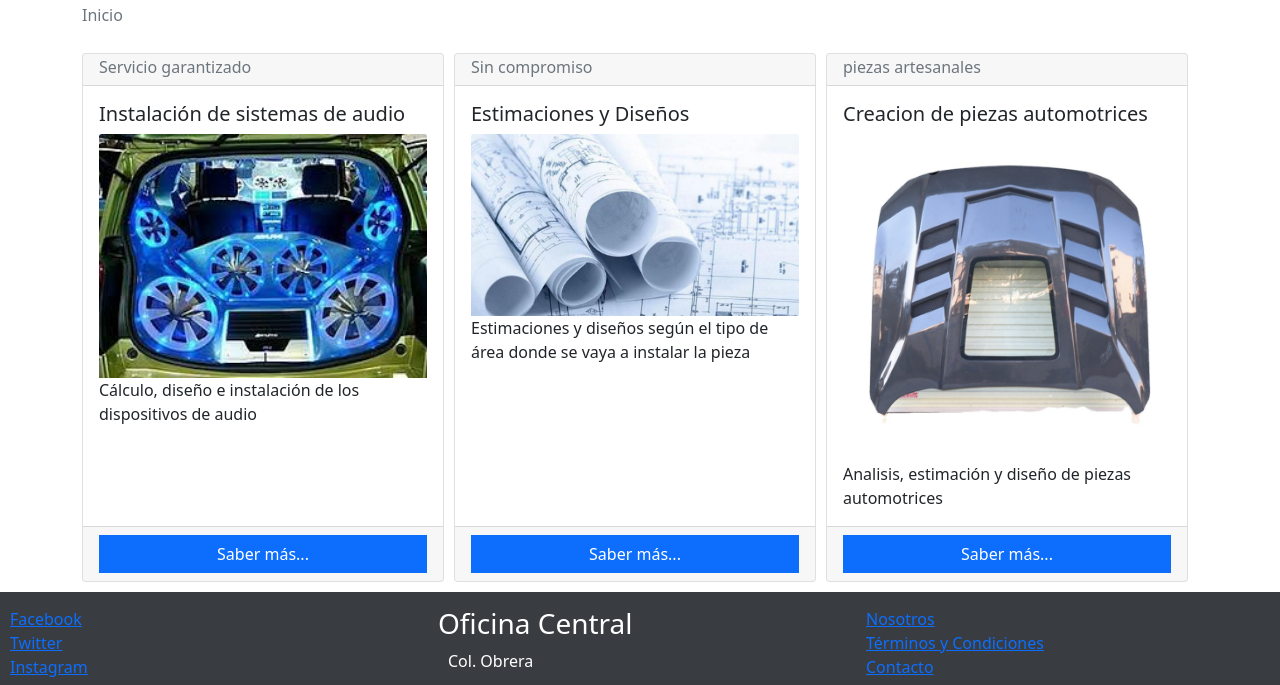
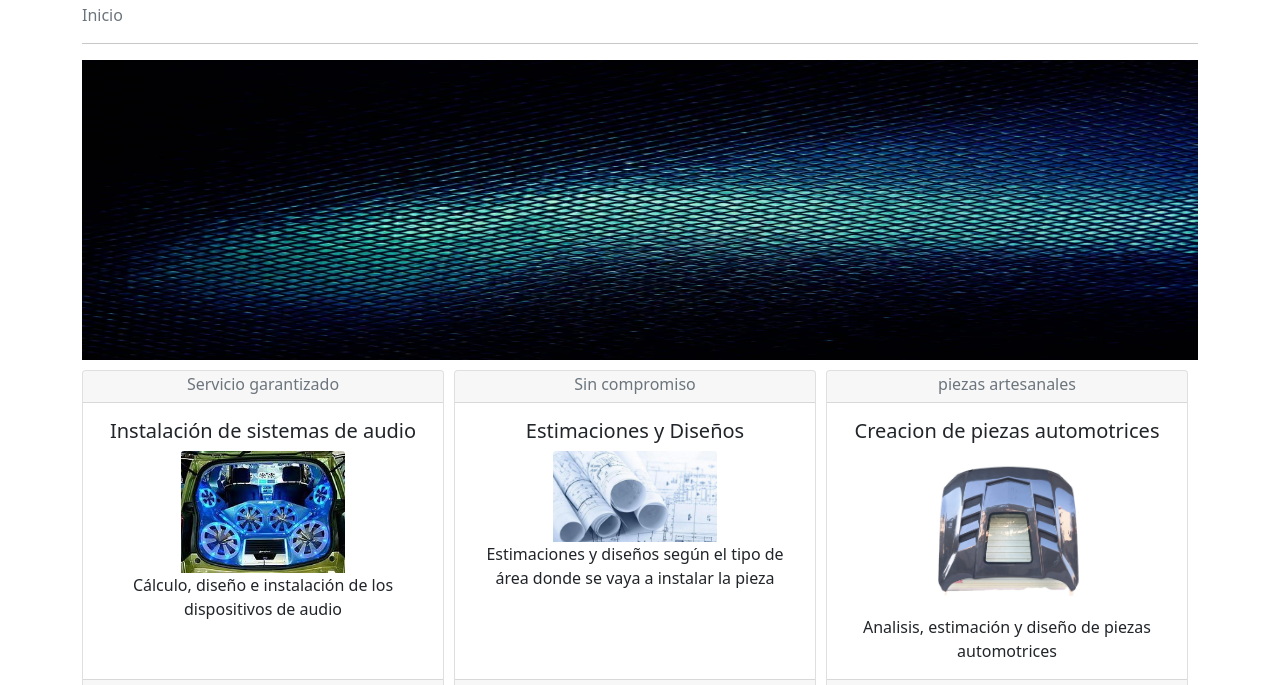
Before and after one commit to ValalSidur/SRG_design, a website: page index.html in a window 1280 px wide. Shown: the part 103-788 px from the top of the page. Drawn offline with nearby package versions, Linux system fonts and the light colour scheme; a web font is replaced by a local one.

Commit message:
Trabajando con imagenes
class img-fluid de bootstrap

```diff
--- a/CSS/main.css
+++ b/CSS/main.css
@@ -6,8 +6,8 @@ footer{
 	width: 100%
 }
 
-img{
-	width: 20%;
+.card-img-top{
+	width: 50%;
 }
 
 .bg-info{
--- a/index.html
+++ b/index.html
@@ -34,7 +34,9 @@
 				<li class="breadcrumb-item active" aria-current="page">Inicio</li>
 			</ol>
 		</nav>
-		<div class="d-flex flex-wrap flex-row-reverse">
+		<hr>
+		<img src="./IMG/banner.jpg" class="img-fluid" style="width: 100%; height: 300px;" alt="responsive image">
+		<div class="d-flex flex-wrap flex-row-reverse" align="center">
 			<div class="card col card_services d-flex flex-column justify-content-between ml-2">
 				<div class="card-header">
 					<h6 class="card-subtitle text-muted">piezas artesanales</h6>
```
